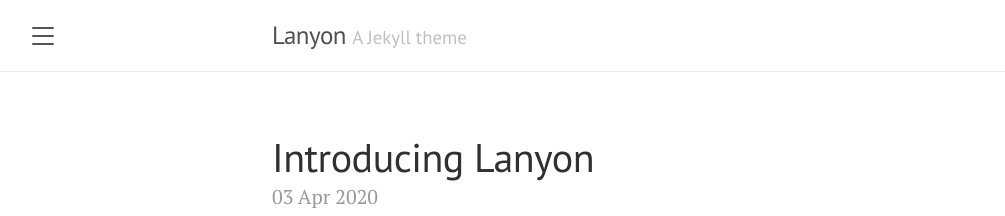
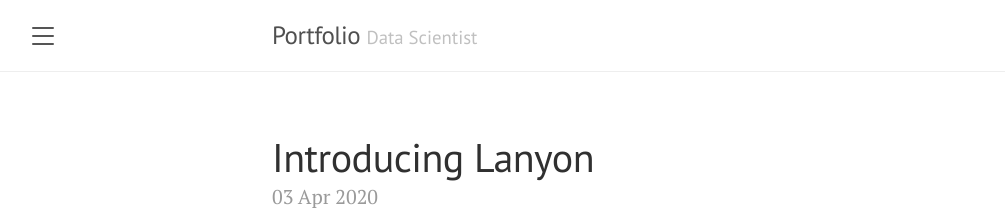
Before and after one commit to Giovanny-Encinia/Portfolio, a Jekyll site: the page built from index.html, in a window 1280 px wide and 900 px high. Shown: the top 216 px of the window, without its empty margins (8-1013 px from the left). Built offline with Jekyll 4.4.1, drawn with Linux system fonts in a browser that asks for light colours; the list of posts is cut into pages by our own code.

Commit message:
Se cambia url

```diff
--- a/_config.yml
+++ b/_config.yml
@@ -1,22 +1,22 @@
 # Setup
-title:               Lanyon
-tagline:             'A Jekyll theme'
-description:         'A reserved <a href="https://jekyllrb.com" target="_blank">Jekyll</a> theme that places the utmost gravity on content with a hidden drawer. Made by <a href="https://twitter.com/mdo" target="_blank">@mdo</a>.'
-url:                 http://lanyon.getpoole.com
-baseurl:             ''
-paginate:            5
-permalink:           pretty
+title: Portfolio
+tagline: "Data Scientist"
+description: 'A reserved <a href="https://jekyllrb.com" target="_blank">Jekyll</a> theme that places the utmost gravity on content with a hidden drawer. Made by <a href="https://twitter.com/mdo" target="_blank">@mdo</a>.'
+url: /Portfolio
+baseurl: ""
+paginate: 5
+permalink: pretty
 
 # About/contact
 author:
-  name:              Mark Otto
-  url:               https://twitter.com/mdo
-  email:             markdotto@gmail.com
+  name: Giovanny Encinia
+  url: https://twitter.com/EnciniaGiovanny
+  email: giovannyencinia@gmail.com
 
 # Gems
 plugins:
   - jekyll-paginate
 
 # Custom vars
-version:             1.1.0
+version: 1.1.0
 google_analytics_id: #UA-XXXX-Y
```
